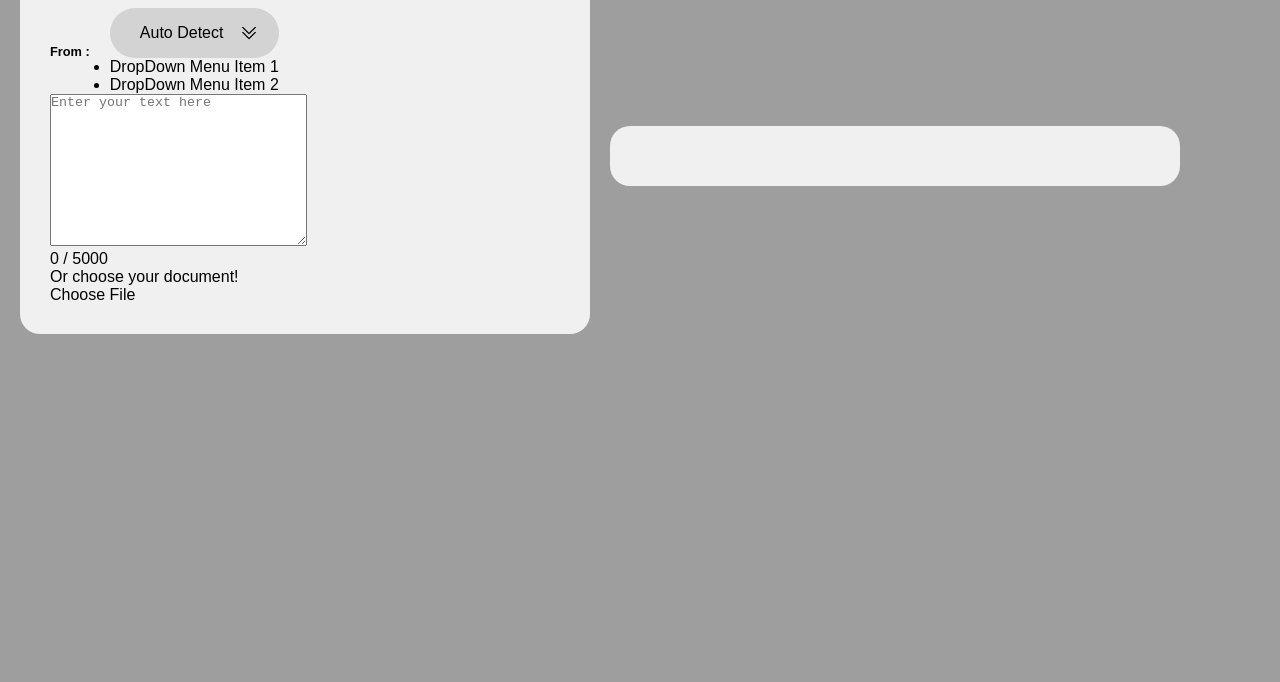
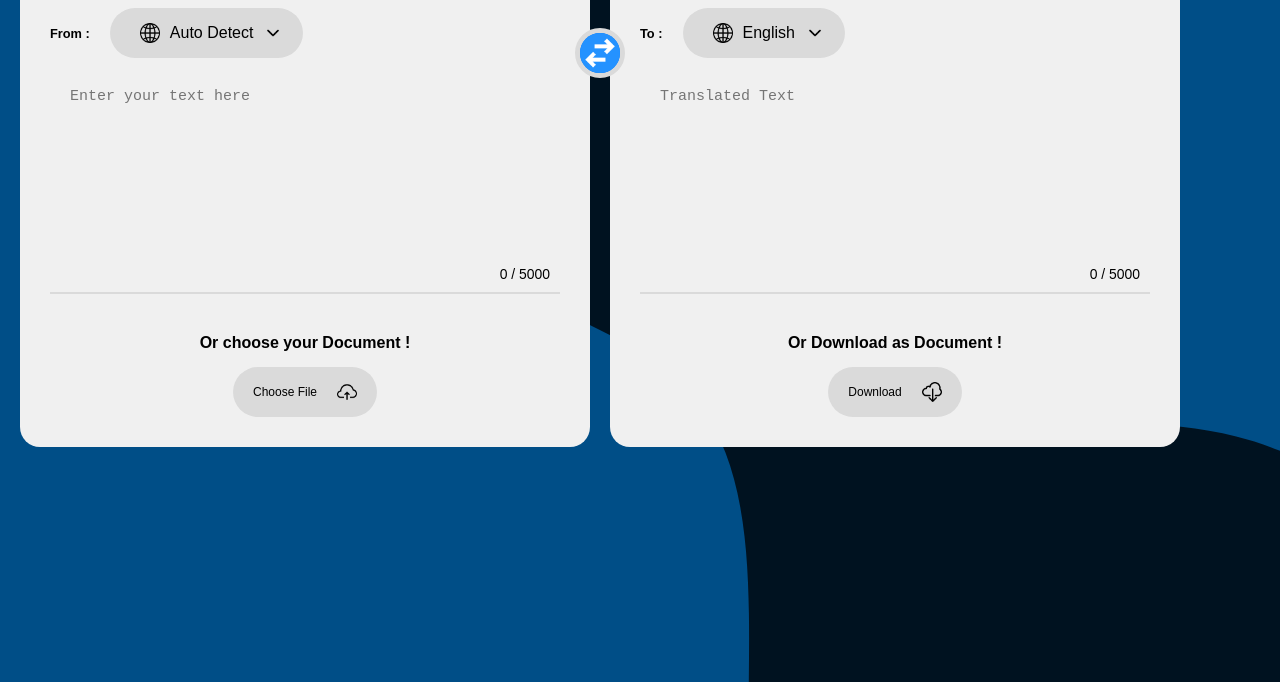
Before and after one commit to ravindusr/Translator, a plain HTML site: page index.html in a window 1280 px wide. Shown: the part 150-832 px from the top of the page. Drawn offline with Linux system fonts and the light colour scheme.

Commit message:
frontend

```diff
--- a/index.html
+++ b/index.html
@@ -7,7 +7,8 @@
     <link rel="stylesheet" href="style.css">
 </head>
 <body>
-    <nav class="navbar">
+    <header>
+      <nav class="navbar">
         <div class="navbar-container">
             <div class="navbar-left">
                 <div class="navbar-logo">
@@ -18,20 +19,21 @@
             <button class="navbar-button">Home</button>
         </div>
     </nav>
+    </header>
 
     <div class="container">
         <div class="card input-wrapper">
           <div class="from">
             <span class="heading">From :</span>
             <div class="dropdown-container" id="input-language">
-              <div class="dropdown-toggle">
-                <ion-icon name="globe-outline"></ion-icon>
+              <div class="dropdown-toggle ">
+                <img src="img/global.png" alt="">
                 <span class="selected" data-value="auto">Auto Detect</span>
-                <img src="img/down-arrow.png" alt="">
+                <img src="img/down.png" alt="">
               </div>
               <ul class="dropdown-menu">
-                <li class="option active">DropDown Menu Item 1</li>
-                <li class="option">DropDown Menu Item 2</li>
+                <li class="option active"> Menu Item 1</li>
+                <li class="option"> Menu Item 2</li>
               </ul>
             </div>
           </div>
@@ -45,17 +47,54 @@
             <div class="chars"><span id="input-chars">0</span> / 5000</div>
           </div>
           <div class="card-bottom">
-            <p>Or choose your document!</p>
+            <p>Or choose your Document !</p>
             <label for="upload-document">
               <span id="upload-title">Choose File</span>
-              <ion-icon name="cloud-upload-outline"></ion-icon>
+              <img src="img/cloud-computing.png" alt="">
               <input type="file" id="upload-document" hidden />
             </label>
           </div>
         </div>
 
-        <div class="center"></div>
-        <div class="card output-box"></div>
+        <div class="center">
+          <div class="swap-possition">
+            <img src="img/left-right.png" alt="">
+          </div>
+        </div>
+
+
+        <div class="card output-box">
+          <div class="to">
+            <span class="heading">To :</span>
+            <div class="dropdown-container" id="output-language">
+              <div class="dropdown-toggle ">
+                <img src="img/global.png" alt="">
+                <span class="selected" data-value="auto">English</span>
+                <img src="img/down.png" alt="">
+              </div>
+              <ul class="dropdown-menu">
+                <li class="option active"> Menu Item 1</li>
+                <li class="option"> Menu Item 2</li>
+              </ul>
+            </div>
+          </div>
+          <div class="text-area">
+            <textarea
+              id="output-text"
+              cols="30"
+              rows="10"
+              placeholder="Translated Text"
+            ></textarea>
+            <div class="chars"><span id="input-chars">0</span> / 5000</div>
+          </div>
+          <div class="card-bottom">
+            <p>Or Download as Document !</p>
+            <button id="download-document">
+              <span>Download</span>
+              <img src="img/download.png" alt="">
+            </button>
+          </div>
+        </div>
     </div>
 </body>
 </html>
--- a/style.css
+++ b/style.css
@@ -10,7 +10,10 @@ body {
     font-family: Arial, sans-serif;
     justify-content: center;
     align-items: center;
-    background-color: rgb(158, 158, 158);
+    background-image: url(img/B_G.svg);
+    background-repeat: no-repeat;
+    background-size: cover;
+
 }
 
 
@@ -62,14 +65,14 @@ body {
 }
 
 .container{
+    display: flex;
     position: relative;
     width: 1200px;
     padding: 0 20px;
     display: flex;
     border-radius: 25px;
     gap: 10px;
-    align-items: center;
-    justify-content: center;
+
 }
 
 .container .card{
@@ -77,9 +80,11 @@ body {
     padding: 30px;
     border-radius: 20px;
     background-color: rgb(240, 240, 240);
+
 }
 
-.card .from{
+.card .from,
+.card .to{
     display: flex;
     align-items: center;
     gap: 20px;
@@ -97,9 +102,14 @@ body {
     align-items: center;
     padding: 15px 20px;
     border-radius: 30px;
-    background: #d3d3d3;
+    background: #dadada;
     cursor: pointer;
     transition: all 0.3s;
+}
+
+.dropdown-container .dropdown-toggle img{
+    margin-left: 10px;
+
 }
 
 .dropdown-container .dropdown-toggle span{
@@ -116,7 +126,155 @@ body {
 }
 
 .dropdown-container .dropdown-menu{
+    position: absolute;
+    top: 100%;
+    left: 0;
+    width: 100%;
+    height: 300px;
+    overflow: auto;
+    display: none;
+    padding: 20px;
+    z-index: 1;
+    list-style: none;
+    flex-direction: column;
+    background-color: #333;
+    transition: all 0.3s;
+    border-radius: 0 0 20px 20px;
+}
 
+.dropdown-container .dropdown-menu::-webkit-scrollbar{
+    display: none;
+}
+
+.dropdown-container.active .dropdown-menu{
+    display: flex;
+}
+
+.dropdown-container.active .dropdown-menu li{
+    padding: 10px 20px;
+    border-radius: 20px;
+    cursor: pointer;
+    margin-bottom: 5px;
+    border-bottom: 1px solid blue;
+    transition: all 0.3s;
+}
+
+.dropdown-container.active .dropdown-menu li.active{
+    color: red;
+    background-color: aqua;
+}
+
+.dropdown-container.active .dropdown-menu li::not(.active):hover{
+    background-color: black;
+}
+
+.container .text-area{
+    position: relative;
+}
+
+.container textarea{
+    width: 100%;
+    padding: 20px;
+    margin: 10px 0;
+    background-color: transparent;
+    resize: none;
+    border: none;
+    outline: none;
+    color: black;
+    font-size: 15px;
+}
+
+
+.container .text-area .chars{
+    position: absolute;
+    bottom: 0;
+    right: 0;
+    padding: 10px;
+    font-size: 0.87rem;
+    color: black;
+}
+
+.card-bottom{
+    display: flex;
+    align-items: center;
+    flex-direction: column;
+    justify-content: center;
+    padding-top: 20px;
+    border-top: 2px solid #dadada;
+}
+
+.card-bottom p{
+    margin-top: 20px;
+    font-weight: 700;
+}
+
+.card-bottom label{
+    height: 50px;
+    display: flex;
+    align-items: center;
+    margin-top: 15px;
+    gap: 20px;
+    padding: 0 20px;
+    cursor: pointer;
+    border-radius: 30px;
+    background-color: #dadada;
+}
+
+.card-bottom img{
+    width: 20px;
+}
+.card-bottom label:hover{
+    color: #000000;
+    background-color: #206eff;
+}
+
+.card-bottom span{
+    font-size: 12px;
+    pointer-events: none;
+}
+
+.card-bottom button{
+    height: 50px;
+    display: flex;
+    align-items: center;
+    margin-top: 15px;
+    gap: 20px;
+    padding: 0 20px;
+    cursor: pointer;
+    border-radius: 30px;
+    background-color: #dadada;
+    outline: none;
+    border: none;
+}
+
+.card-bottom button:hover{
+    color: #000000;
+    background-color: #206eff;
+}
+
+.container .center{
+    position: relative;
+}
+
+.swap-possition img{
+    display: flex;
+    align-items: center;
+    justify-content: center;
+    position: absolute;
+    top: 50px;
+    left: 50%;
+    transform: translateX(-50%);
+    width: 50px;
+    height: 50px;
+    border-radius: 50%;
+    cursor: pointer;
+    border: 5px solid #dadada;
+    transition: all 0.3s;
+    color: #7a7a7a;
+    background-color: #007bff;
+}
+.swap-possition img:hover{
+    transform: translateX(-50%) scale(1.1);
 }
 
 
```
Also changed, not shown: img/B_G.svg (added), img/bg.svg (deleted), img/cloud-computing.png (added), img/down-arrow.png (deleted), img/down.png (added), img/download.png (added), img/global-network.png (deleted), img/global.png (added), img/left-right.png (added).
